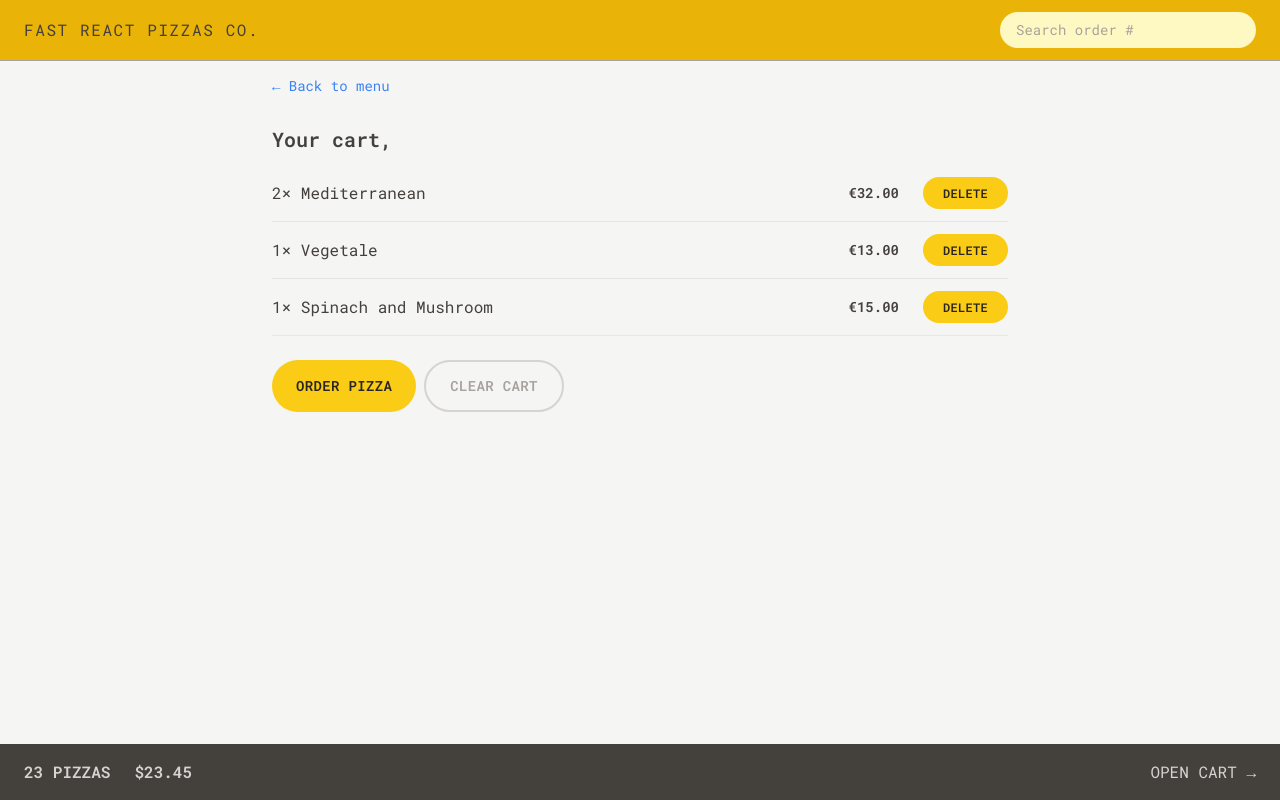
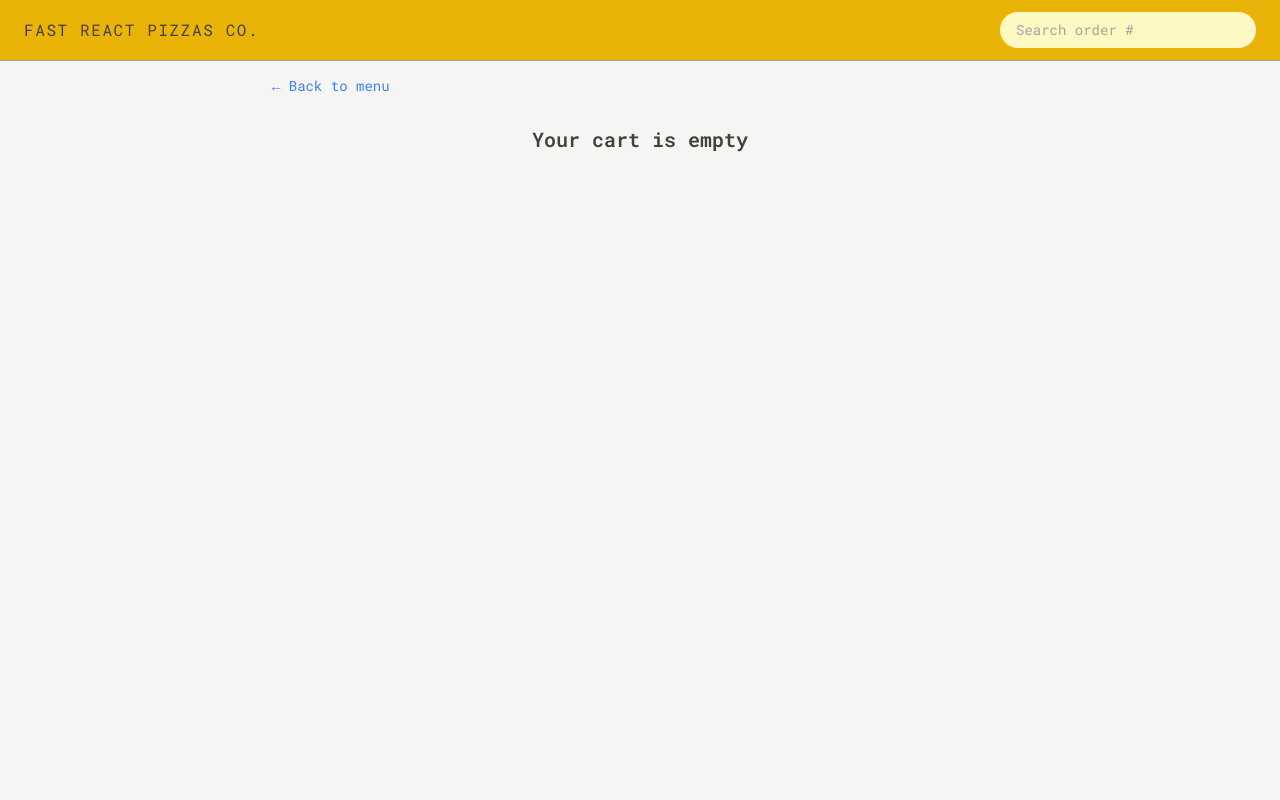
Before and after one commit to lubomir80/10.pizza-order, a React (Vite) app: page /cart in a window 1280 px wide. Built offline with nearby package versions, Linux system fonts and the light colour scheme; a web font is replaced by a local one.

Commit message:
addPizza, clearCart, totalSelector, qtySelector

```diff
--- /dev/null
+++ b/src/Redux/Cart/cartSlice.js
@@ -0,0 +1,44 @@
+import { createSlice } from "@reduxjs/toolkit";
+
+
+const initialState = {
+   cart: [
+      // {
+      //    pizzaId: 12,
+      //    name: "Mediterranean",
+      //    quantity: 2,
+      //    unitPrice: 16,
+      //    totalPrice: 32
+      // },
+   ]
+}
+
+
+const cartSlice = createSlice({
+   name: "cart",
+   initialState,
+   reducers: {
+      addItem(state, { payload }) {
+         state.cart.push(payload)
+      },
+      deleteItem(state, { payload }) {
+         state.cart.filter(item => item.pizzaId !== payload)
+      },
+      increaseItemQuantity(state, { payload }) {
+         const item = state.cart.find(item => item.pizzaId === payload)
+         item.quantity++
+         item.totalPrice = item.quantity * item.unitPrice
+      },
+      decreaseItemQuantity(state, { payload }) {
+         const item = state.cart.find(item => item.pizzaId === payload)
+         item.quantity--
+         item.totalPrice = item.quantity * item.unitPrice
+      },
+      clearCart(state) {
+         state.cart = []
+      }
+   }
+})
+
+export const { addItem, deleteItem, increaseItemQuantity, decreaseItemQuantity, clearCart } = cartSlice.actions
+export default cartSlice.reducer
--- /dev/null
+++ b/src/Redux/Cart/selectors.js
@@ -0,0 +1,10 @@
+
+export const cartSelector = state => state.cart.cart
+
+export const getTotalQuantitySelector = state => {
+   return state.cart.cart.reduce((sum, item) => sum + item.quantity, 0);
+}
+
+export const getTotalPriceSelector = state => {
+   return state.cart.cart.reduce((sum, item) => sum + item.unitPrice, 0);
+}
--- a/src/Redux/store.js
+++ b/src/Redux/store.js
@@ -1,11 +1,13 @@
 import { configureStore } from '@reduxjs/toolkit'
 import userReducer from './User/userSlice'
+import cartReducer from './Cart/cartSlice';
 
 
 
 const store = configureStore({
    reducer: {
       user: userReducer,
+      cart: cartReducer
    },
 });
 
--- a/src/features/cart/Cart.jsx
+++ b/src/features/cart/Cart.jsx
@@ -2,38 +2,24 @@ import { Link } from "react-router-dom"
 import Button from "../../ui/Button"
 import LinkButton from "../../ui/LinkButton"
 import CartItem from "./CartItem";
-import { useSelector } from "react-redux";
+import { useDispatch, useSelector } from "react-redux";
 import { userSelector } from "../../Redux/User/selectors";
-
-const fakeCart = [
-   {
-      pizzaId: 12,
-      name: 'Mediterranean',
-      quantity: 2,
-      unitPrice: 16,
-      totalPrice: 32,
-   },
-   {
-      pizzaId: 6,
-      name: 'Vegetale',
-      quantity: 1,
-      unitPrice: 13,
-      totalPrice: 13,
-   },
-   {
-      pizzaId: 11,
-      name: 'Spinach and Mushroom',
-      quantity: 1,
-      unitPrice: 15,
-      totalPrice: 15,
-   },
-];
-
+import { cartSelector } from "../../Redux/Cart/selectors";
+import { clearCart } from "../../Redux/Cart/cartSlice";
+import EmptyCart from "./EmptyCart";
 
 
 function Cart() {
-   const cart = fakeCart
+   const dispatch = useDispatch()
+   const cart = useSelector(cartSelector)
    const username = useSelector(userSelector)
+   const handleClearCart = () => dispatch(clearCart())
+
+
+   if (!cart.length) {
+      return <EmptyCart />
+   }
+
 
    return (
       <div className="py-3 px-4">
@@ -48,7 +34,7 @@ function Cart() {
 
          <div className="mt-6 space-x-2">
             <Button to="/order/new" type="primary">Order pizza</Button>
-            <Button type="secondary">Clear cart</Button>
+            <Button onClick={handleClearCart} type="secondary">Clear cart</Button>
          </div>
       </div>
    )
--- a/src/features/cart/CartOverview.jsx
+++ b/src/features/cart/CartOverview.jsx
@@ -1,11 +1,23 @@
-import { Link } from 'react-router-dom'
+import { useSelector } from "react-redux"
+import { Link } from "react-router-dom"
+import { getTotalPriceSelector, getTotalQuantitySelector } from "../../Redux/Cart/selectors"
+import { formatCurrency } from "../../utils/helpers"
+
 
 function CartOverview() {
+   const totalQty = useSelector(getTotalQuantitySelector)
+   const totalPrice = useSelector(getTotalPriceSelector)
+
+
+   if (!totalPrice) return null
+
    return (
-      <div>
-         <p>
-            <span>23 pizzas</span>
-            <span>$23.45</span>
+      <div className="bg-stone-700 text-stone-300 uppercase px-4 py-4 sm:px-6
+      text-sm md:text-base flex items-center justify-between">
+
+         <p className=" font-semibold space-x-4 sm:space-x-6">
+            <span>{totalQty} pizzas</span>
+            <span>{formatCurrency(totalPrice)}</span>
          </p>
          <Link to="/cart">Open cart &rarr;</Link>
       </div>
--- /dev/null
+++ b/src/features/cart/EmptyCart.jsx
@@ -0,0 +1,15 @@
+import React from 'react'
+import LinkButton from '../../ui/LinkButton'
+
+function EmptyCart() {
+   return (
+      <div className="py-3 px-4">
+         <LinkButton to="/menu">
+            &larr; Back to menu
+         </LinkButton>
+         <h2 className="mt-7 text-xl font-semibold text-center">Your cart is empty </h2>
+      </div>
+   )
+}
+
+export default EmptyCart
--- a/src/features/menu/Menu.jsx
+++ b/src/features/menu/Menu.jsx
@@ -4,7 +4,6 @@ import MenuItem from './MenuItem'
 
 function Menu() {
    const menu = useLoaderData()
-   console.log(menu)
 
    return (
       <ul className='divide-y divide-stone-200 px-2'>
--- a/src/features/menu/MenuItem.jsx
+++ b/src/features/menu/MenuItem.jsx
@@ -1,10 +1,25 @@
-
+import { useDispatch } from "react-redux";
 import Button from "../../ui/Button";
 import { formatCurrency } from "../../utils/helpers";
+import { addItem } from "../../Redux/Cart/cartSlice";
 
 
 function MenuItem({ pizza }) {
+   const dispatch = useDispatch()
    const { id, name, unitPrice, ingredients, soldOut, imageUrl } = pizza;
+
+
+   const handleAddToCart = () => {
+      const newItem = {
+         pizzaId: id,
+         name: name,
+         quantity: 1,
+         unitPrice,
+         totalPrice: unitPrice
+      };
+
+      dispatch(addItem(newItem))
+   }
 
    return (
       <li className="flex gap-4 py-2">
@@ -17,7 +32,10 @@ function MenuItem({ pizza }) {
                   <p className="text-sm">{formatCurrency(unitPrice)}</p> :
                   <p className="text-sm uppercase font-medium text-stone-500">Sold out</p>}
 
-               <Button type="small">Add to cart</Button>
+               {!soldOut &&
+                  <Button type="small" onClick={handleAddToCart}>
+                     Add to cart
+                  </Button>}
 
             </div>
          </div>
--- a/src/ui/Button.jsx
+++ b/src/ui/Button.jsx
@@ -29,16 +29,24 @@ function Button({ children, disabled, onClick, to, type }) {
       </Link>
    )
 
-
+   if (onClick)
+      return (
+         <button
+            className={styles[type]}
+            onClick={onClick}
+            disabled={disabled}
+         >
+            {children}
+         </button>
+      )
 
    return (
-      <div
+      <button
          className={styles[type]}
-         onClick={onClick}
          disabled={disabled}
       >
          {children}
-      </div>
+      </button>
    )
 }
 
--- a/src/ui/CartOverview.jsx
+++ /dev/null
@@ -1,17 +0,0 @@
-import { Link } from "react-router-dom"
-
-
-function CartOverview() {
-   return (
-      <div className="bg-stone-700 text-stone-300 uppercase px-4 py-4 sm:px-6
-      text-sm md:text-base flex items-center justify-between">
-         <p className=" font-semibold space-x-4 sm:space-x-6">
-            <span>23 pizzas</span>
-            <span>$23.45</span>
-         </p>
-         <Link to="/cart">Open cart &rarr;</Link>
-      </div>
-   )
-}
-
-export default CartOverview
--- a/src/ui/Layout.jsx
+++ b/src/ui/Layout.jsx
@@ -1,7 +1,8 @@
 import Header from "../Header"
 import { Outlet, useNavigation } from 'react-router'
 import Loader from "./Loader"
-import CartOverview from "./CartOverview"
+import CartOverview from "../features/cart/CartOverview"
+
 
 function Layout() {
    const navigation = useNavigation()
```
